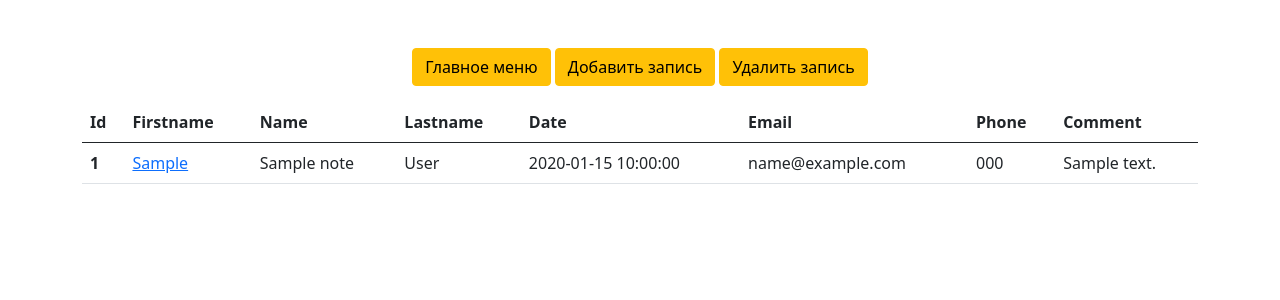
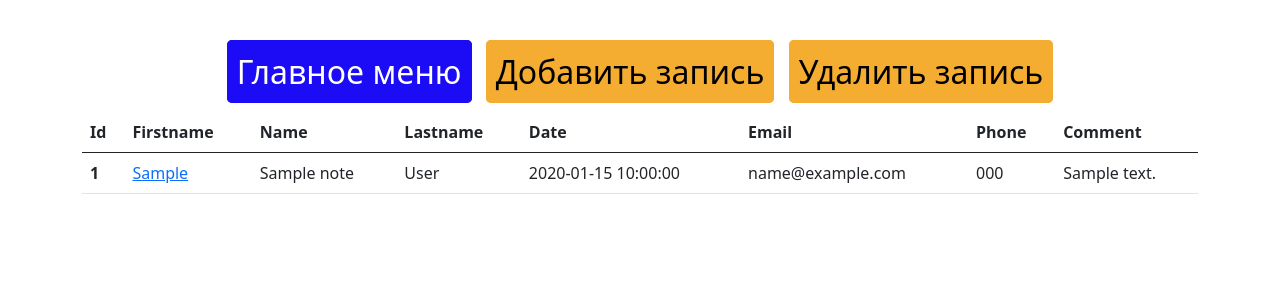
Before and after one commit to paladijmaxim/PaladyMaximka3210, a PHP site: page /PHP/Lab5/index.php?elem=menu in a window 1280 px wide. Shown: the top 300 px of the page. Run offline with PHP 8.4, Linux system fonts and the light colour scheme; tables that the repository leaves empty or names only in its code hold one stand-in row (values such as "Sample post").

Commit message:
изменил кнопки для лабы 5

```diff
--- a/Lab5/header.php
+++ b/Lab5/header.php
@@ -4,16 +4,17 @@
     <meta charset="UTF-8">
     <meta name="viewport" content="width=device-width, initial-scale=1.0">
     <link href="https://cdn.jsdelivr.net/npm/bootstrap@5.0.2/dist/css/bootstrap.min.css" rel="stylesheet" integrity="sha384-EVSTQN3/azprG1Anm3QDgpJLIm9Nao0Yz1ztcQTwFspd3yD65VohhpuuCOmLASjC" crossorigin="anonymous">
+    <link rel="stylesheet" href="style.css">
     <script src="https://cdn.jsdelivr.net/npm/bootstrap@5.0.2/dist/js/bootstrap.bundle.min.js" integrity="sha384-MrcW6ZMFYlzcLA8Nl+NtUVF0sA7MsXsP1UyJoMp4YLEuNSfAP+JcXn/tWtIaxVXM" crossorigin="anonymous"></script>
     <title>Notebook</title>
 </head>
 <body>
     <header>
-        <div class="text-center mt-5">
-            <a href="/PHP/Lab5/index.php?elem=menu" class="btn btn-warning">Главное меню</a>
-            <a href="/PHP/Lab5/index.php?elem=add" class="btn btn-warning">Добавить запись</a>
-            <a href="/PHP/Lab5/?elem=delete" class="btn btn-warning">Удалить запись</a>
-        </div>
+    <div class="text-center mt-5">
+        <a href="/PHP/Lab5/index.php?elem=menu" class="bn <?=($_GET['elem'] ?? '') === 'menu' ? 'active' : ''?>">Главное меню</a>
+        <a href="/PHP/Lab5/index.php?elem=add" class="bn <?=($_GET['elem'] ?? '') === 'add' ? 'active' : ''?>">Добавить запись</a>
+        <a href="/PHP/Lab5/?elem=delete" class="bn <?=($_GET['elem'] ?? '') === 'delete' ? 'active' : ''?>">Удалить запись</a>
+    </div>
     </header>
     <main>
         <div class="container mt-3">
--- /dev/null
+++ b/Lab5/style.css
@@ -0,0 +1,27 @@
+.bn {
+    background-color: #f5ad31;
+    text-decoration: none;
+    border: 2px #f5ad31 solid;
+    border-radius: 5px;
+    font-size: 2rem;
+    padding: 8px;
+    margin: 5px;
+    color: black;
+    transition: all 0.2s ease;
+}
+
+.bn:hover {
+    background-color: #e09a20;
+}
+
+.bn:active {
+    background-color: rgb(28, 12, 246);
+    border-color: rgb(28, 12, 246);
+    color: white;
+}
+
+.bn.active {
+    background-color: rgb(28, 12, 246);
+    border-color: rgb(28, 12, 246);
+    color: white;
+}
```
